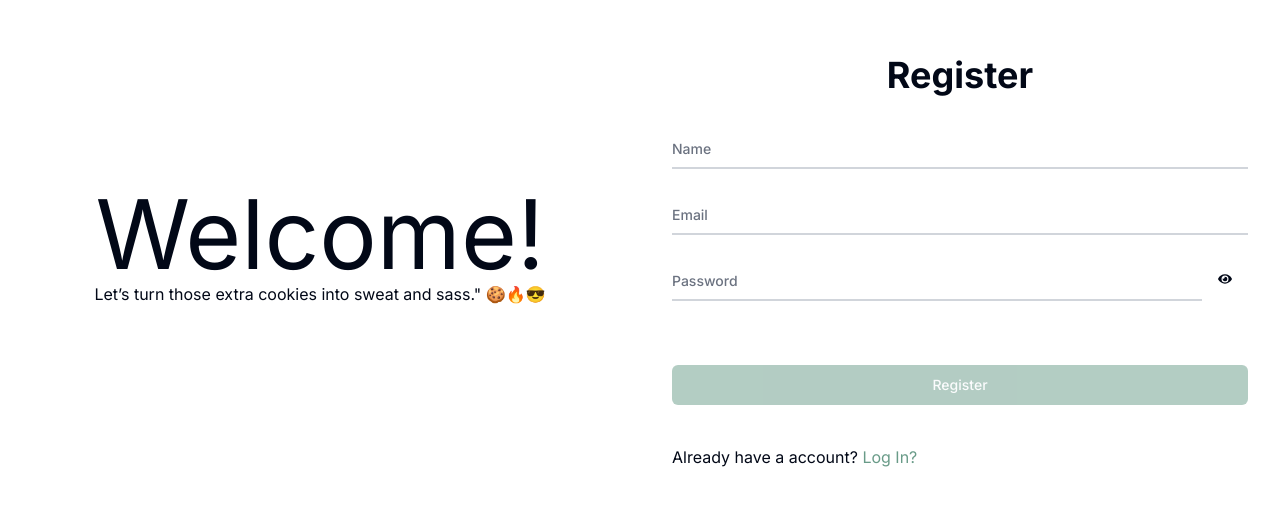
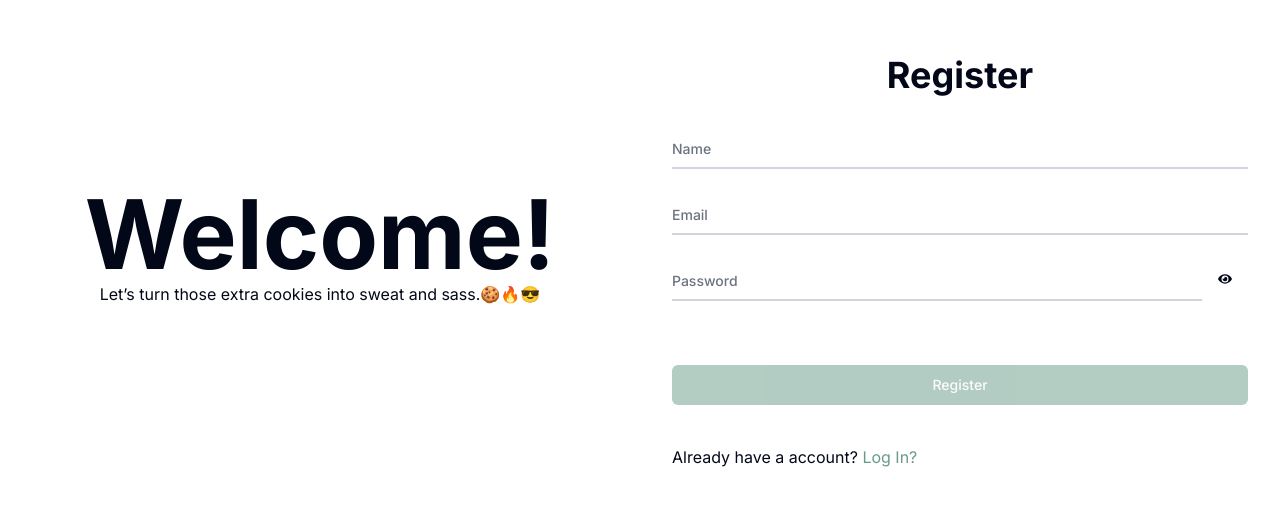
Before and after one commit to manOnTheMoon2101/weight_management, a Next.js app: page /pages/register in a window 1280 px wide. Shown: the part 154-660 px from the top of the page. Built offline with nearby package versions, Linux system fonts and the light colour scheme.

Commit message:
removed themes

```diff
--- a/app/components/Hero/hero.tsx
+++ b/app/components/Hero/hero.tsx
@@ -3,10 +3,8 @@ import React from "react";
 function Hero() {
   return (
     <div className="w-1/2 text-center">
-      <span className="text-8xl">Welcome!</span> <br/>
-
-      Let’s turn those extra cookies
-      into sweat and sass." 🍪🔥😎
+      <span className="text-8xl font-bold">Welcome!</span> <br />
+      Let’s turn those extra cookies into sweat and sass.🍪🔥😎
     </div>
   );
 }
--- a/app/components/header/components/navbar/Navbar.tsx
+++ b/app/components/header/components/navbar/Navbar.tsx
@@ -32,9 +32,9 @@ export function NavBar() {
   }, []);
   return (
     <Menubar>
-      <MenubarMenu>
+      {/* <MenubarMenu>
         <ModeToggle />
-      </MenubarMenu>
+      </MenubarMenu> */}
       <MenubarMenu>
         <MenubarTrigger>
           <MdAccountCircle />
--- a/app/demo/page.tsx
+++ b/app/demo/page.tsx
@@ -1,8 +1,11 @@
 import React from 'react'
+import Header from '../components/header/Header'
 
 function Demo() {
   return (
-    <div>Demo</div>
+    <div>
+      <Header/>
+    </div>
   )
 }
 
```
